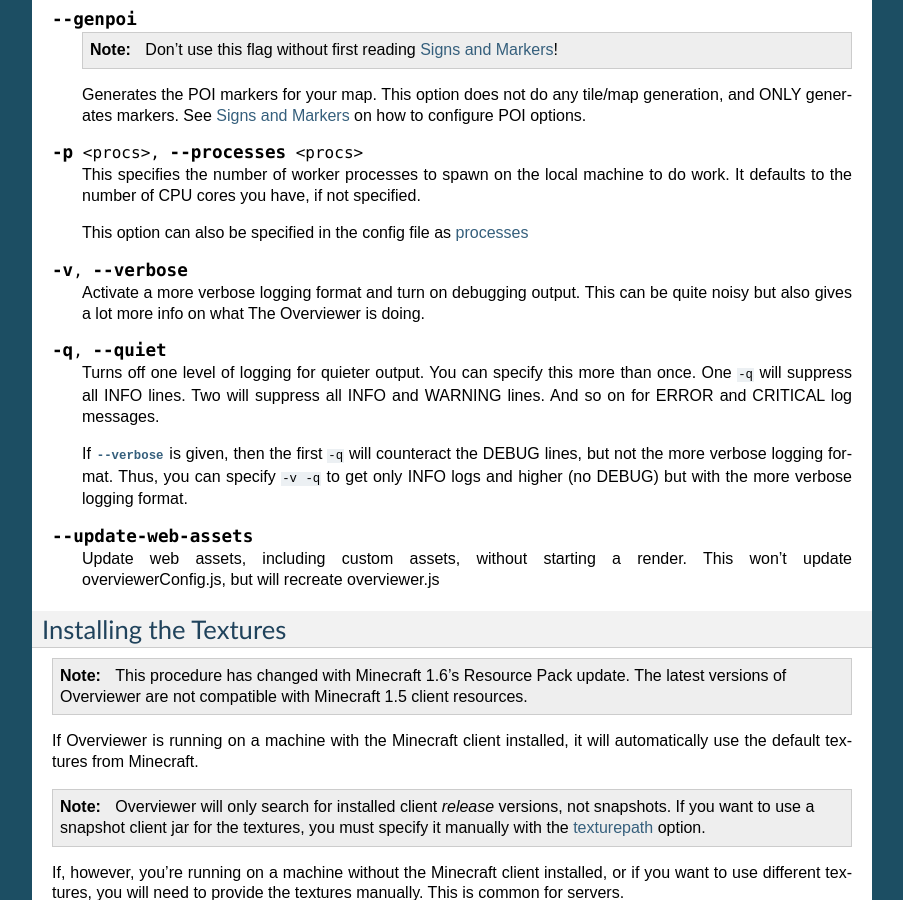
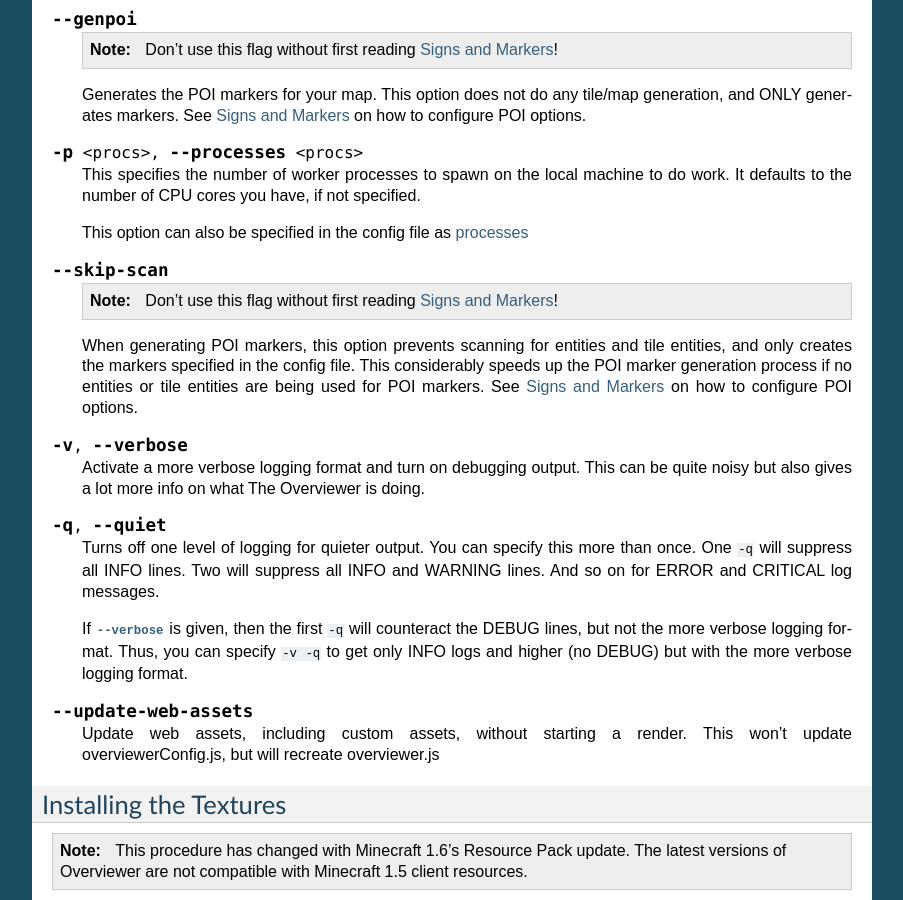
Before and after one commit to overviewer/Minecraft-Overviewer, a Sphinx documentation site: the page built from docs/running.rst, in a window 1280 px wide and 900 px high, scrolled down 2992 px. Shown: the whole window, without its empty margins (198-1101 px from the left). Built offline with Sphinx 7.4.7, drawn with Linux system fonts in a browser that asks for light colours.

Commit message:
Added information about --skip-scan to the docs

```diff
--- a/docs/running.rst
+++ b/docs/running.rst
@@ -194,7 +194,6 @@ is typically correct.
     generation, and ONLY generates markers. See :ref:`signsmarkers` on how to
     configure POI options.
 
-
 .. cmdoption:: -p <procs>, --processes <procs>
 
     This specifies the number of worker processes to spawn on the local machine
@@ -202,6 +201,17 @@ is typically correct.
     specified.
 
     This option can also be specified in the config file as :ref:`processes <processes>`
+
+.. cmdoption:: --skip-scan
+
+    .. note::
+        Don't use this flag without first reading :ref:`signsmarkers`!
+
+    When generating POI markers, this option prevents scanning for entities and
+    tile entities, and only creates the markers specified in the config file.
+    This considerably speeds up the POI marker generation process if no entities
+    or tile entities are being used for POI markers. See :ref:`signsmarkers` on
+    how to configure POI options.
 
 .. cmdoption:: -v, --verbose
 
```
